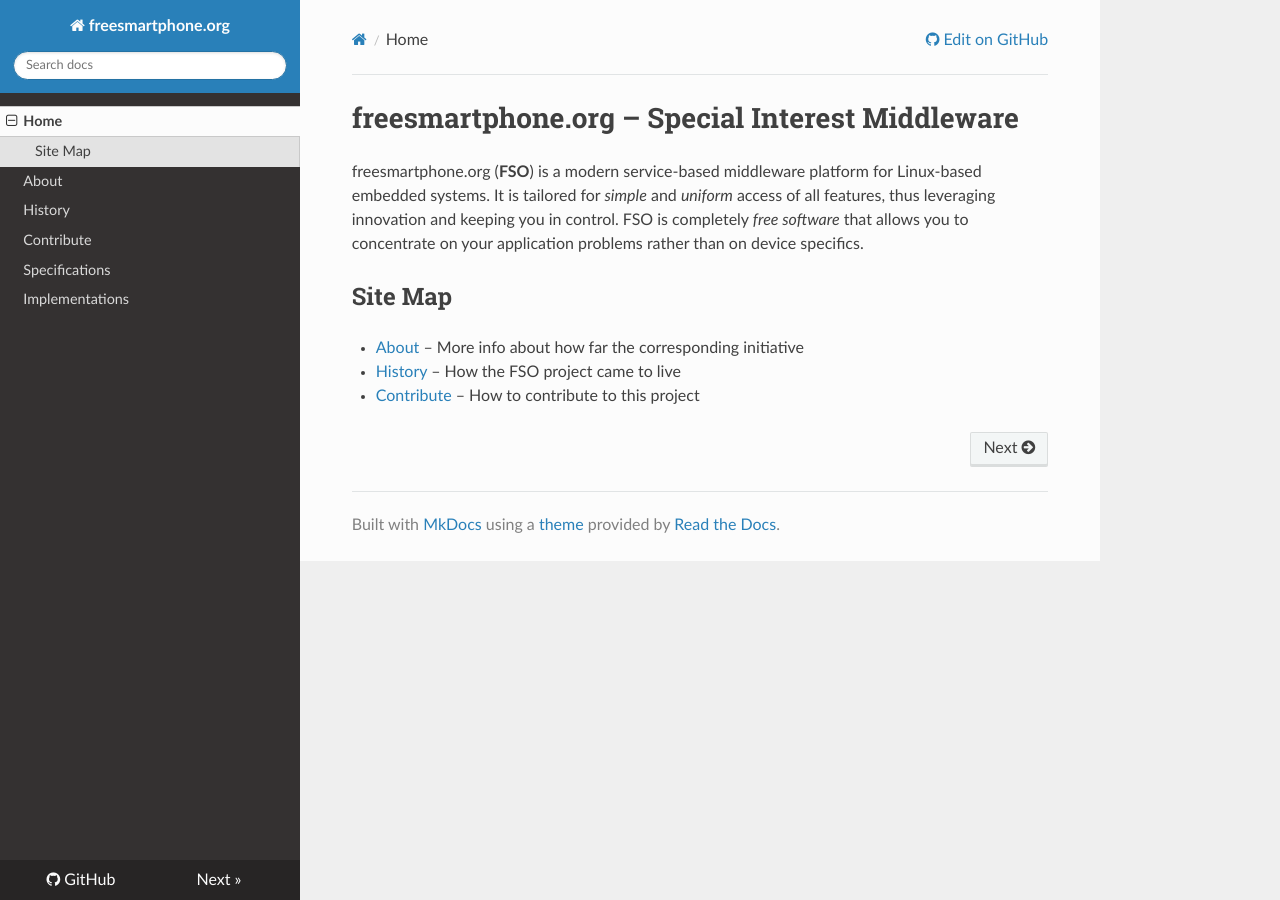
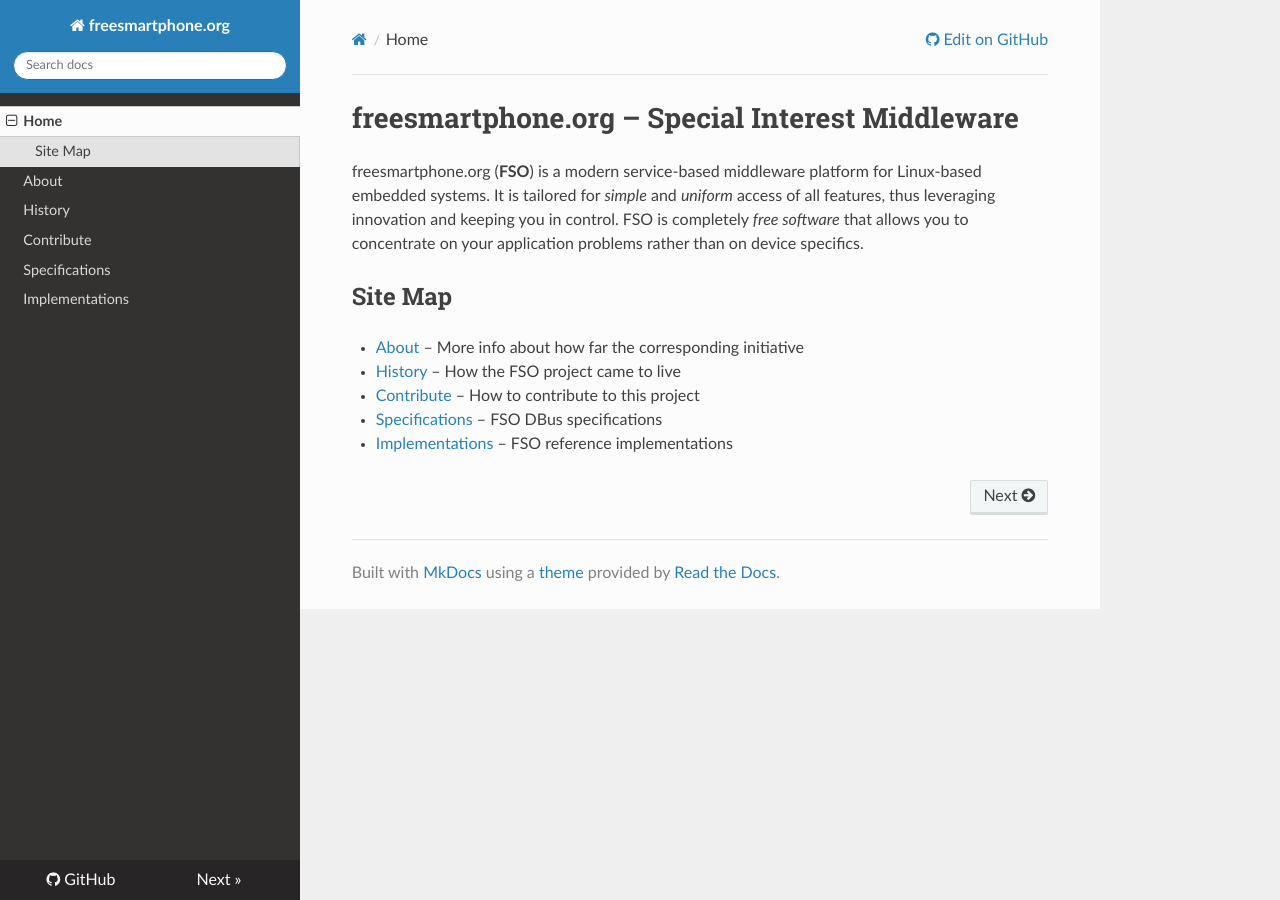
Before and after one commit to freesmartphone/freesmartphone.github.io, an MkDocs documentation site: the page built from docs/index.md, in a window 1280 px wide. Built offline with MkDocs 1.6.1, drawn with Linux system fonts in a browser that asks for light colours; nearby versions of some CDN libraries; old or Windows-style settings are respelled for this version of MkDocs.

Commit message:
update site map

```diff
--- a/docs/index.md
+++ b/docs/index.md
@@ -7,3 +7,5 @@ freesmartphone.org (**FSO**) is a modern service-based middleware platform for L
 * [About](About) – More info about how far the corresponding initiative
 * [History](History) – How the FSO project came to live
 * [Contribute](Contribute) – How to contribute to this project
+* [Specifications](Specifications) – FSO DBus specifications
+* [Implementations](Implementations) – FSO reference implementations
```
